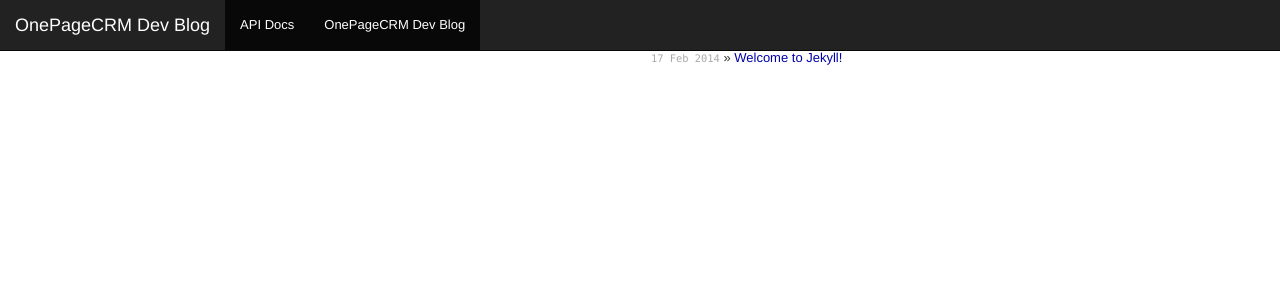
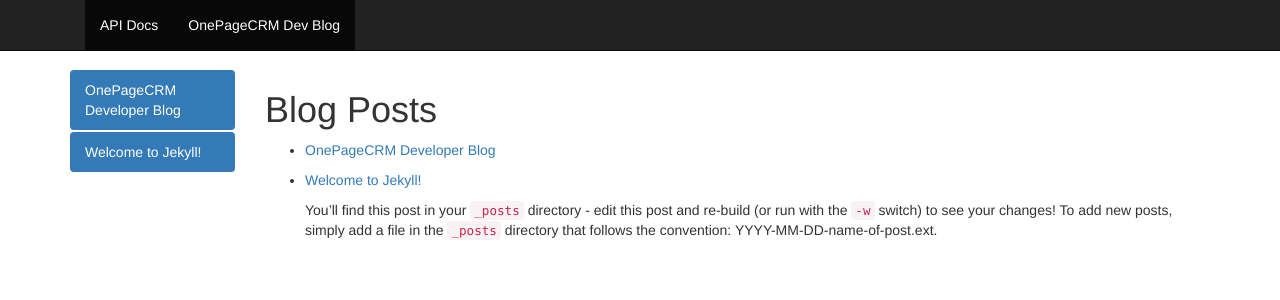
Before and after one commit to OnePageCRM/OnePageCRM.github.io, a Jekyll site: the page built from index.html, in a window 1280 px wide. Shown: the top 300 px of the page. Built offline with Jekyll 4.4.1, drawn with Linux system fonts in a browser that asks for light colours; nearby versions of some CDN libraries; Markdown is read by kramdown in place of the engine named in the settings.

Commit message:
changed the layout

```diff
--- a/_layouts/default.html
+++ b/_layouts/default.html
@@ -25,9 +25,9 @@
     </head>
     <body>
 
-<div class="row">
+
       <div class="navbar navbar-inverse navbar-fixed-top" role="navigation">
-        <div class="container-fluid">
+        <div class="container">
           <div class="navbar-header">
             <button type="button" class="navbar-toggle" data-toggle="collapse" data-target=".navbar-collapse">
               <span class="sr-only">Toggle navigation</span>
@@ -35,7 +35,7 @@
               <span class="icon-bar"></span>
               <span class="icon-bar"></span>
             </button>
-            <a class="navbar-brand" href="#"> {{ page.title }} </a>
+            <a class="navbar-brand" href="#"> {{ site.title }} </a>
           </div>
           <div class="collapse navbar-collapse">
             <ul class="nav navbar-nav">
@@ -48,8 +48,8 @@
           </div><!--/.nav-collapse -->
         </div>
       </div>
-</div>
-      <div class="container-fluid">
+
+      <div class="container">
         <div class="row">
           <div class="col-md-2">
             <ul class="nav nav-pills nav-stacked">
--- /dev/null
+++ b/_posts/2014-02-17-OnePageCRM-Developer-Blog.markdown
@@ -0,0 +1,6 @@
+---
+layout: post
+title:  "OnePageCRM Developer Blog"
+date:   2014-02-17 18:37:16
+categories: onepagecrm
+---
--- a/css/main.css
+++ b/css/main.css
@@ -1,160 +1,3 @@
-/*****************************************************************************/
-/*
-/* Common
-/*
-/*****************************************************************************/
-
-/* Global Reset */
-* {
-  margin: 0;
-  padding: 0;
+body {
+  padding-top: 70px;
 }
-
-html, body { height: 100%; }
-
-body {
-  background-color: #FFF;
-  font: 13.34px Helvetica, Arial, sans-serif;
-  font-size: small;
-  text-align: center;
-}
-
-h1, h2, h3, h4, h5, h6 {
-  font-size: 100%; }
-
-h1 { margin-bottom: 1em; }
-p { margin: 1em 0; }
-
-a         { color: #00a; }
-a:hover   { color: #000; }
-a:visited { color: #a0a; }
-
-/*****************************************************************************/
-/*
-/* Home
-/*
-/*****************************************************************************/
-.posts {
-  list-style-type: none;
-  margin-bottom: 2em;
-}
-
-.posts li {
-  line-height: 1.75em;
-}
-
-.posts span {
-  color: #aaa;
-  font-family: Monaco, "Courier New", monospace;
-  font-size: 80%;
-}
-
-/*****************************************************************************/
-/*
-/* Site
-/*
-/*****************************************************************************/
-
-.site {
-  font-size: 115%;
-  text-align: justify;
-  width: 42em;
-  margin: 3em auto 2em;
-  line-height: 1.5em;
-}
-
-.header a {
-  font-weight: bold;
-  text-decoration: none;
-}
-
-.title {
-  display: inline-block;
-  margin-bottom: 2em;
-}
-
-.title a {
-  color: #a00;
-}
-
-.title a:hover {
-  color: #000;
-}
-
-.header a.extra {
-  color: #aaa;
-  margin-left: 1em;
-}
-
-.header a.extra:hover {
-  color: #000;
-}
-
-.meta {
-  color: #aaa;
-}
-
-.footer {
-  font-size: 80%;
-  color: #666;
-  border-top: 4px solid #eee;
-  margin-top: 2em;
-  overflow: hidden;
-}
-
-.footer .contact {
-  float: left;
-  margin-right: 3em;
-}
-
-.footer .contact a {
-  color: #8085C1;
-}
-
-.footer .rss {
-  margin-top: 1.1em;
-  margin-right: -.2em;
-  float: right;
-}
-
-.footer .rss img {
-  border: 0;
-}
-
-/*****************************************************************************/
-/*
-/* Posts
-/*
-/*****************************************************************************/
-
-/* standard */
-.post pre {
-  border: 1px solid #ddd;
-  background-color: #eef;
-  padding: 0 .4em;
-}
-
-.post ul, .post ol {
-  margin-left: 1.35em;
-}
-
-.post code {
-  border: 1px solid #ddd;
-  background-color: #eef;
-  padding: 0 .2em;
-}
-
-.post pre code {
-  border: none;
-}
-
-/* terminal */
-.post pre.terminal {
-  border: 1px solid #000;
-  background-color: #333;
-  color: #FFF;
-}
-
-.post pre.terminal code {
-  background-color: #333;
-}
--- a/index.html
+++ b/index.html
@@ -3,11 +3,12 @@
 title: OnePageCRM Dev Blog
 ---
 
-<div id="home">
   <h1>Blog Posts</h1>
-  <ul class="posts">
-    {% for post in site.posts %}
-      <li><span>{{ post.date | date_to_string }}</span> &raquo; <a href="{{ post.url }}">{{ post.title }}</a></li>
-    {% endfor %}
-  </ul>
-</div>
+  <ul>
+  {% for post in site.posts %}
+    <li>
+      <a href="{{ post.url }}">{{ post.title }}</a>
+      <p>{{ post.excerpt }}</p>
+    </li>
+  {% endfor %}
+</ul>
```
